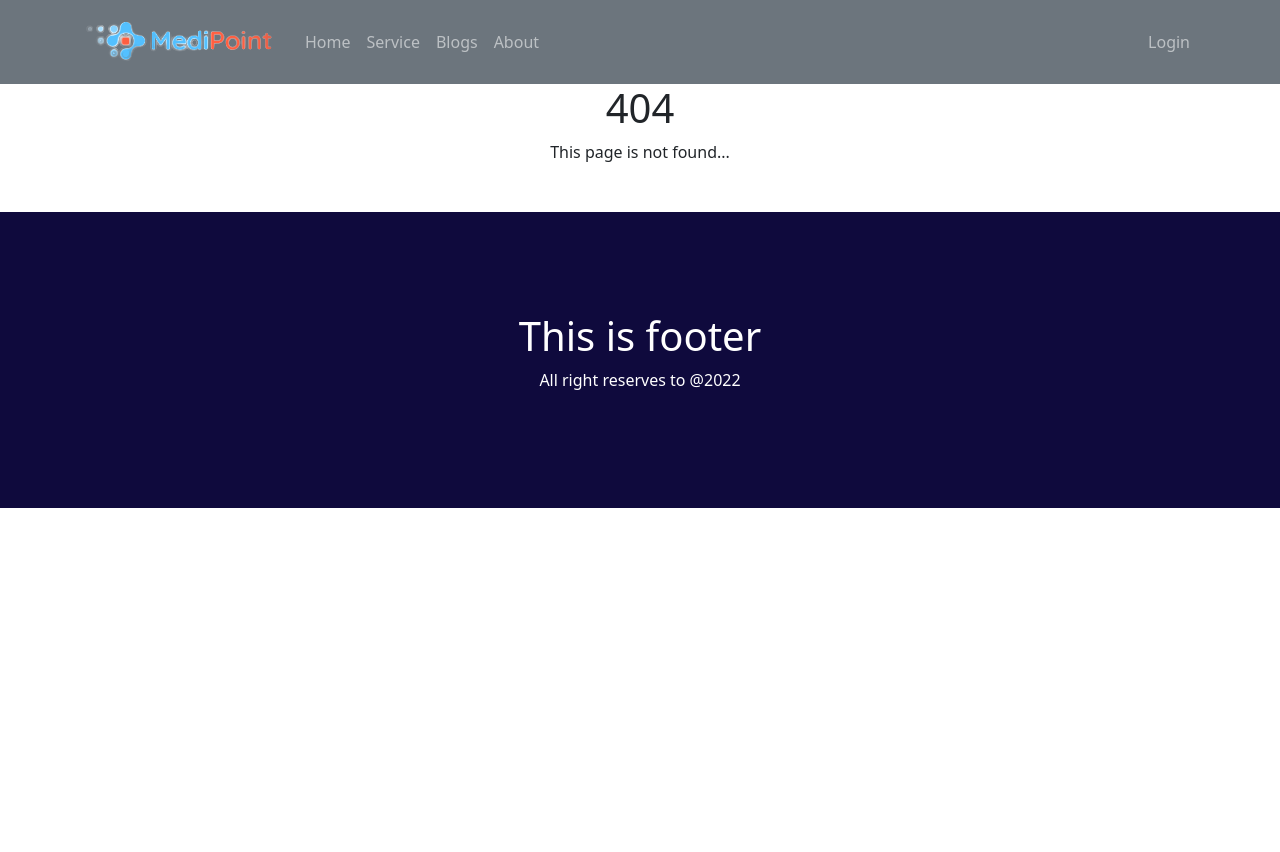
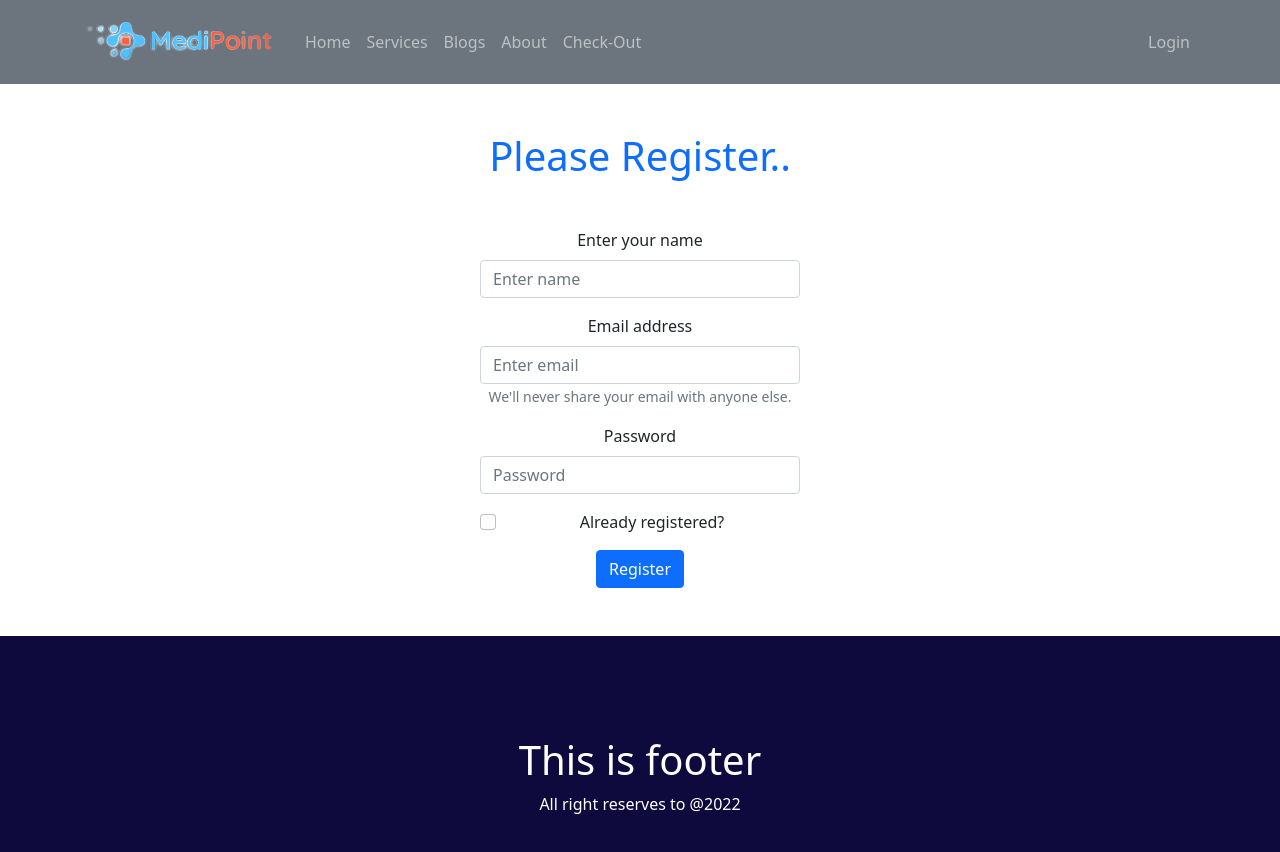
Before and after one commit to Rezaul909/Doctors-profile, a React (Create React App) app: page /Login in a window 1280 px wide. Before the commit this address had no page. Shown: the top 852 px of the page. Before the commit the page ends 800 px from the top, so only its background shows below. Built offline with nearby package versions, Linux system fonts and the light colour scheme.

Commit message:
varificationMailAdded

```diff
--- a/src/App.js
+++ b/src/App.js
@@ -5,9 +5,13 @@
 import Header from './Pages/Shared/Header/Header';
 import Footer from './Pages/Shared/Footer/Footer';
 import About from './Pages/About/About';
-import Service from './Pages/Services/Service/Service';
 import Blogs from './Pages/Blogs/Blogs';
 import NotFound from './Pages/NotFound/NotFound';
+import Services from './Pages/Services/Services';
+import CheckOut from './Pages/CheckOut/CheckOut';
+import Login from './Pages/Login/Login';
+import SignUp from './Pages/SignUp/SignUp';
+
 
 function App() {
   return (
@@ -16,9 +20,12 @@
       <Routes>
         <Route path='/' element={<Home></Home>}></Route>
         <Route path='/Home' element={<Home></Home>}></Route>
-        <Route path='/Service' element={<Service></Service>}></Route>
+        <Route path='/Services' element={<Services></Services>}></Route>
         <Route path='/Blogs' element={<Blogs></Blogs>}></Route>
         <Route path='/About' element={<About></About>}></Route>
+        <Route path='/CheckOut' element={<CheckOut></CheckOut>}></Route>
+        <Route path='/Login' element={<Login></Login>}></Route>
+        <Route path='/SignUp' element={<SignUp></SignUp>}></Route>
         <Route path='*' element={<NotFound></NotFound>}></Route>
       </Routes>
       <Footer></Footer>
--- /dev/null
+++ b/src/Pages/CheckOut/CheckOut.js
@@ -0,0 +1,11 @@
+import React from 'react';
+
+const CheckOut = () => {
+    return (
+        <div>
+            <h1>Welcome to check out</h1>
+        </div>
+    );
+};
+
+export default CheckOut;
--- a/src/Pages/Login/Login.js
+++ b/src/Pages/Login/Login.js
@@ -1,11 +1,157 @@
-import React from 'react';
+import React, { useState } from "react";
+import { Button, Form, Toast, ToastContainer } from "react-bootstrap";
+import {
+  createUserWithEmailAndPassword,
+  getAuth,
+  sendEmailVerification,
+  sendPasswordResetEmail,
+  signInWithEmailAndPassword,
+} from "firebase/auth";
+import app from "../../firebase.init";
+
+const auth = getAuth(app);
 
 const Login = () => {
-    return (
-        <div>
-            <h1>Log-In form</h1>
-        </div>
-    );
+  const [validated, setValidated] = useState(false);
+  const [registered, setRegistered] = useState(false);
+  const [name, setName] = useState('');
+  const [email, setEmail] = useState("");
+  const [password, setPassword] = useState("");
+  const [error, setError] = useState("");
+
+  const handleNameBlur = event => {
+      setName(event.target.value);
+  }
+  const handleEmailBlur = (event) => {
+    setEmail(event.target.value);
+  };
+  const handlePasswordBlur = (event) => {
+    setPassword(event.target.value);
+  };
+  const handleToggleForm = (event) => {
+    setRegistered(event.target.checked);
+  };
+  const handleFormSubmit = (event) => {
+    const form = event.currentTarget;
+    if (form.checkValidity() === false) {
+      event.preventDefault();
+      event.stopPropagation();
+      return;
+    }
+    setValidated(true);
+
+    if (registered) {
+      signInWithEmailAndPassword(auth, email, password)
+        .then((result) => {
+          const user = result.user;
+          console.log(user);
+        })
+        .catch((error) => {
+          setError(error.massage);
+          console.log(error);
+        });
+    } else {
+      createUserWithEmailAndPassword(auth, email, password)
+        .then((result) => {
+          const user = result.user;
+          console.log(user);
+          setEmail("");
+          setPassword("");
+          verifyEmail();
+        })
+        .catch((error) => {
+          setError(error.massage);
+        });
+    }
+    event.preventDefault();
+  };
+  const verifyEmail = () => {
+    sendEmailVerification(auth.currentUser).then(() => {
+      console.log("email sent");
+    });
+  };
+  const handleResetPassword = () =>{
+      sendPasswordResetEmail(auth, email)
+      .then(() => {
+          console.log("reset mail sent");
+      })
+  }
+  return (
+    <div>
+      <h1 className="text-primary mt-5">
+        Please {registered ? "Login" : "Register"}..
+      </h1>
+      <div className="mt-5 w-25 mx-auto">
+        <Form noValidate validated={validated} onSubmit={handleFormSubmit}>
+          {!registered ?
+            <Form.Group className="mb-3" controlId="formBasicEmail">
+                <Form.Label>Enter your name</Form.Label>
+                <Form.Control
+                onBlur={handleNameBlur}
+                type="text"
+                placeholder="Enter name"
+                required
+                />
+            </Form.Group> : ''
+          }
+
+          <Form.Group className="mb-3" controlId="formBasicEmail">
+            <Form.Label>Email address</Form.Label>
+            <Form.Control
+              onBlur={handleEmailBlur}
+              type="email"
+              placeholder="Enter email"
+              required
+            />
+            <Form.Text className="text-muted">
+              We'll never share your email with anyone else.
+            </Form.Text>
+            <Form.Control.Feedback type="invalid">
+              Please provide a valid email.
+            </Form.Control.Feedback>
+          </Form.Group>
+
+          <Form.Group className="mb-3" controlId="formBasicPassword">
+            <Form.Label>Password</Form.Label>
+            <Form.Control
+              onBlur={handlePasswordBlur}
+              type="password"
+              placeholder="Password"
+              required
+            />
+            <Form.Control.Feedback type="invalid">
+              Please provide a valid password.
+            </Form.Control.Feedback>
+          </Form.Group>
+          <Form.Group className="mb-3" controlId="formBasicCheckbox">
+            <Form.Check
+              onChange={handleToggleForm}
+              type="checkbox"
+              label="Already registered?"
+            />
+          </Form.Group>
+          <div>
+            {registered ?
+                <ToastContainer>
+                <Toast>
+                    <Toast.Header>
+                    <strong onClick={handleResetPassword} className="me-auto ">
+                        Forgat password?
+                    </strong>
+                    <small className="text-muted">just now</small>
+                    </Toast.Header>
+                </Toast>
+                </ToastContainer> : ''
+            }
+          </div>
+          <p className="text-danger">{error}</p>
+          <Button variant="primary" type="submit">
+            {registered ? "Login" : "Register"}
+          </Button>
+        </Form>
+      </div>
+    </div>
+  );
 };
 
 export default Login;
--- a/src/Pages/Services/Service/Service.js
+++ b/src/Pages/Services/Service/Service.js
@@ -1,9 +1,17 @@
 import React from "react";
 import { Button, Card } from "react-bootstrap";
+import { useNavigate } from "react-router-dom";
 import "./Service.css";
 
 const Service = ({ service }) => {
-  const { picture, name, about, price } = service;
+  const { picture, name, about, price, id } = service;
+
+  const navigate = useNavigate();
+
+  const handleCheckOut = () => {
+    const path = `/${id}`;
+    navigate(path);
+  }
   return (
     <div className="single-service">
       <Card>
@@ -16,7 +24,7 @@
           </Card.Text>
         </Card.Body>
         <Card.Footer>
-            <Button variant="outline-primary">More info</Button>
+            <Button onClick={handleCheckOut} variant="outline-primary">More info</Button>
         </Card.Footer>
       </Card>
 
--- a/src/Pages/Services/Services.js
+++ b/src/Pages/Services/Services.js
@@ -12,7 +12,7 @@
         .then(data => setServices(data))
     },[]);
     return (
-        <div>
+        <div className='container'>
             <h2 className='text-primary mt-5'>Our Services</h2>
             <div className='service-container'>
                 {
--- a/src/Pages/Shared/Header/Header.js
+++ b/src/Pages/Shared/Header/Header.js
@@ -14,13 +14,14 @@
           <Navbar.Toggle aria-controls="responsive-navbar-nav" />
           <Navbar.Collapse id="responsive-navbar-nav">
             <Nav className="me-auto">
-              <Nav.Link href="#Home">Home</Nav.Link>
-              <Nav.Link href="#Service">Service</Nav.Link>
-              <Nav.Link href="#Blogs">Blogs</Nav.Link>
-              <Nav.Link href="#About">About</Nav.Link>
+              <Nav.Link href="/Home">Home</Nav.Link>
+              <Nav.Link href="/Services">Services</Nav.Link>
+              <Nav.Link href="/Blogs">Blogs</Nav.Link>
+              <Nav.Link href="/About">About</Nav.Link>
+              <Nav.Link href="/CheckOut">Check-Out</Nav.Link>
             </Nav>
             <Nav>
-              <Nav.Link eventKey={2} href="#login">
+              <Nav.Link eventKey={2} href="/login">
                 Login
               </Nav.Link>
             </Nav>
--- /dev/null
+++ b/src/Pages/SignUp/SignUp.js
@@ -0,0 +1,39 @@
+import { Button } from "bootstrap";
+import React from "react";
+import { Form } from "react-bootstrap";
+
+const SignUp = () => {
+  return (
+    <div>
+      <div className="mt-5 w-25 mx-auto">
+        <Form>
+          <Form.Group className="mb-3" controlId="formBasicEmail">
+            <Form.Label>Enter your name</Form.Label>
+            <Form.Control type="text" placeholder="Enter name" />
+          </Form.Group>
+
+          <Form.Group className="mb-3" controlId="formBasicEmail">
+            <Form.Label>Email address</Form.Label>
+            <Form.Control type="email" placeholder="Enter email" />
+            <Form.Text className="text-muted">
+              We'll never share your email with anyone else.
+            </Form.Text>
+          </Form.Group>
+
+          <Form.Group className="mb-3" controlId="formBasicPassword">
+            <Form.Label>Password</Form.Label>
+            <Form.Control type="password" placeholder="Password" />
+          </Form.Group>
+          <Form.Group className="mb-3" controlId="formBasicCheckbox">
+            <Form.Check type="checkbox" label="Check me out" />
+          </Form.Group>
+          <Button variant="primary" type="submit">
+            Submit
+          </Button>
+        </Form>
+      </div>
+    </div>
+  );
+};
+
+export default SignUp;
--- a/src/firebase.init.js
+++ b/src/firebase.init.js
@@ -17,6 +17,5 @@
 // Initialize Firebase
 const app = initializeApp(firebaseConfig);
 
-const auth = getAuth(app);
-
-export default auth;
+// const auth = getAuth(app);
+export default app;
```
